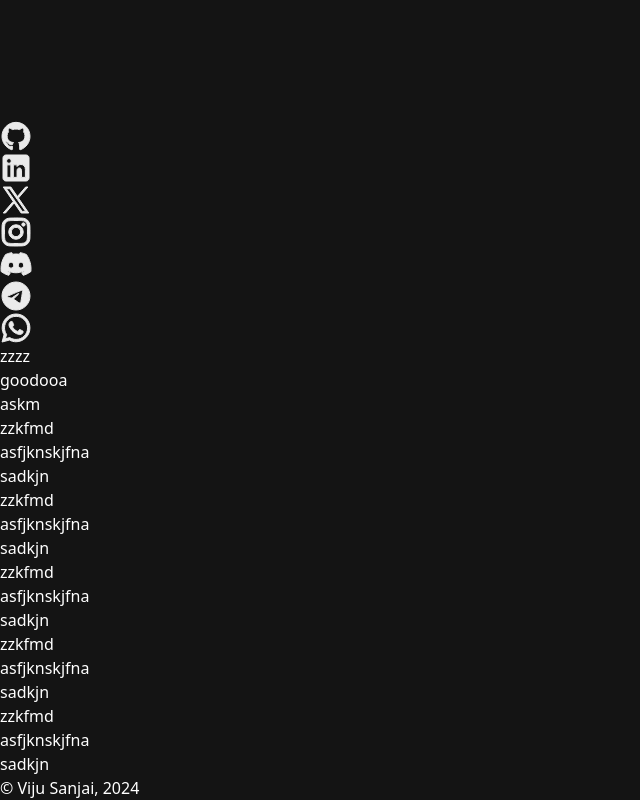
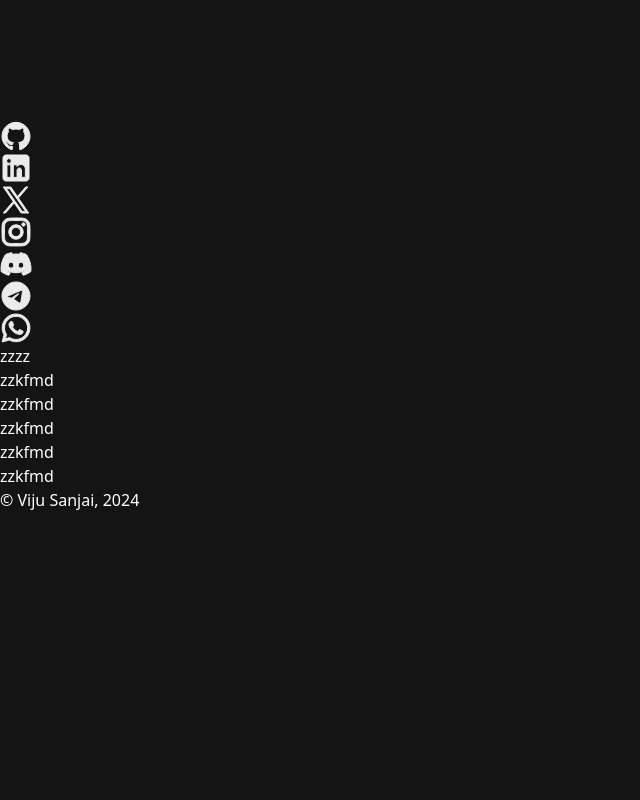
Before and after one commit to pocopepe/portfolio, a React (Vite) app: page / in a window 1280 px wide. Shown: the part 1400-2200 px from the top of the page, without its empty margins (0-640 px from the left). After the commit the page ends 1912 px from the top, so only its background shows below. Built offline with nearby package versions, Linux system fonts and the light colour scheme.

Commit message:
fixed deployment

```diff
--- a/src/App.tsx
+++ b/src/App.tsx
@@ -13,40 +13,34 @@ function App() {
         element={<B></B>}
       />
       <Bubby
-        note="askm"
-        title="goodooa"
+
         element={<div className="text-amber-700">zzzz</div>}
       />
       <div className="row-span-2">
         <Bubby
-          note="sadkjn"
-          title="asfjknskjfna"
+
           element={<div className="text-amber-700">zzkfmd</div>}
         />
       </div>
       <div className="row-span-2 col-span-2">
         <Bubby
-          note="sadkjn"
-          title="asfjknskjfna"
+
           element={<div className="text-amber-700">zzkfmd</div>}
         />
       </div>
       <Bubby
-        note="sadkjn"
-        title="asfjknskjfna"
+
         element={<div className="text-amber-700">zzkfmd</div>}
       />
       <div className="row-span-2">
         <Bubby
-          note="sadkjn"
-          title="asfjknskjfna"
+
           element={<div className="text-amber-700">zzkfmd</div>}
         />
       </div>
       <div className="col-span-2">
         <Bubby
-          note="sadkjn"
-          title="asfjknskjfna"
+
           element={<div className="text-amber-700">zzkfmd</div>}
         />
       </div>
--- a/src/components/bubbly.tsx
+++ b/src/components/bubbly.tsx
@@ -1,18 +1,14 @@
 import React from "react";
 
 type BubbyProps = {
-  title: string;
-  note: string;
   element: React.ReactNode;
 };
 
-const Bubby: React.FC<BubbyProps> = ({ note, title, element }) => {
+const Bubby: React.FC<BubbyProps> = ({element }) => {
   return (
     <div className="flex flex-col p-8 m-1 bg-[#1f1f1f] rounded-3xl h-full">
       <div className="flex-1">
         <div>{element}</div>
-        <h1 className="text-[#ebebeb]">{title}</h1>
-        <p className="text-[#ebebeb]">{note}</p>
       </div>
     </div>
   );
```
